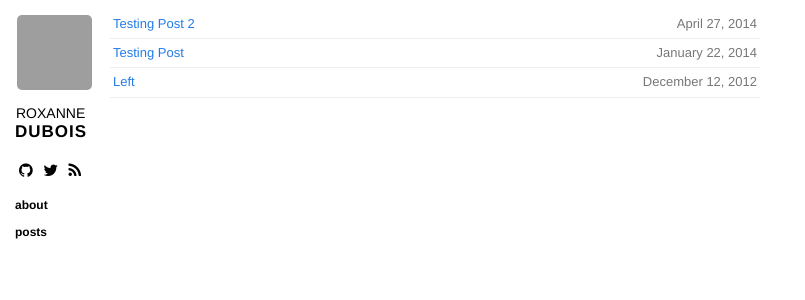
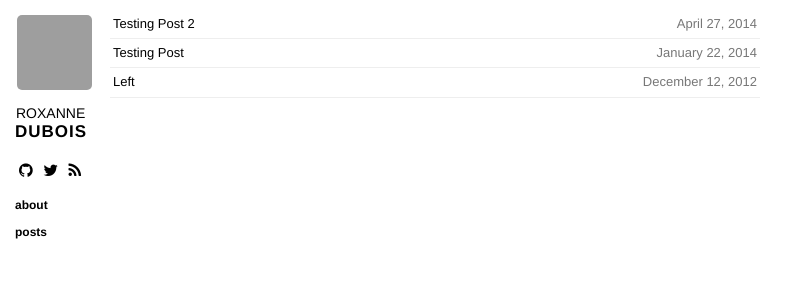
Before and after one commit to roxdubois/roxdubois.github.io, a Jekyll site: the page built from index.html, in a window 1280 px wide. Shown: the top 300 px of the page, without its empty margins (0-805 px from the left). Built offline with Jekyll 4.4.1, drawn with Linux system fonts in a browser that asks for light colours; nearby versions of some CDN libraries; Markdown is read by kramdown in place of the engine named in the settings; grey boxes are pictures that could not be loaded.

Commit message:
Update base.css

```diff
--- a/css/base.css
+++ b/css/base.css
@@ -5,7 +5,7 @@ body {
   -webkit-font-smoothing: antialiased; }
 
 a {
-  color: #227ce8; }
+  color: black; }
 
 .sidebar {
   position: fixed;
```
